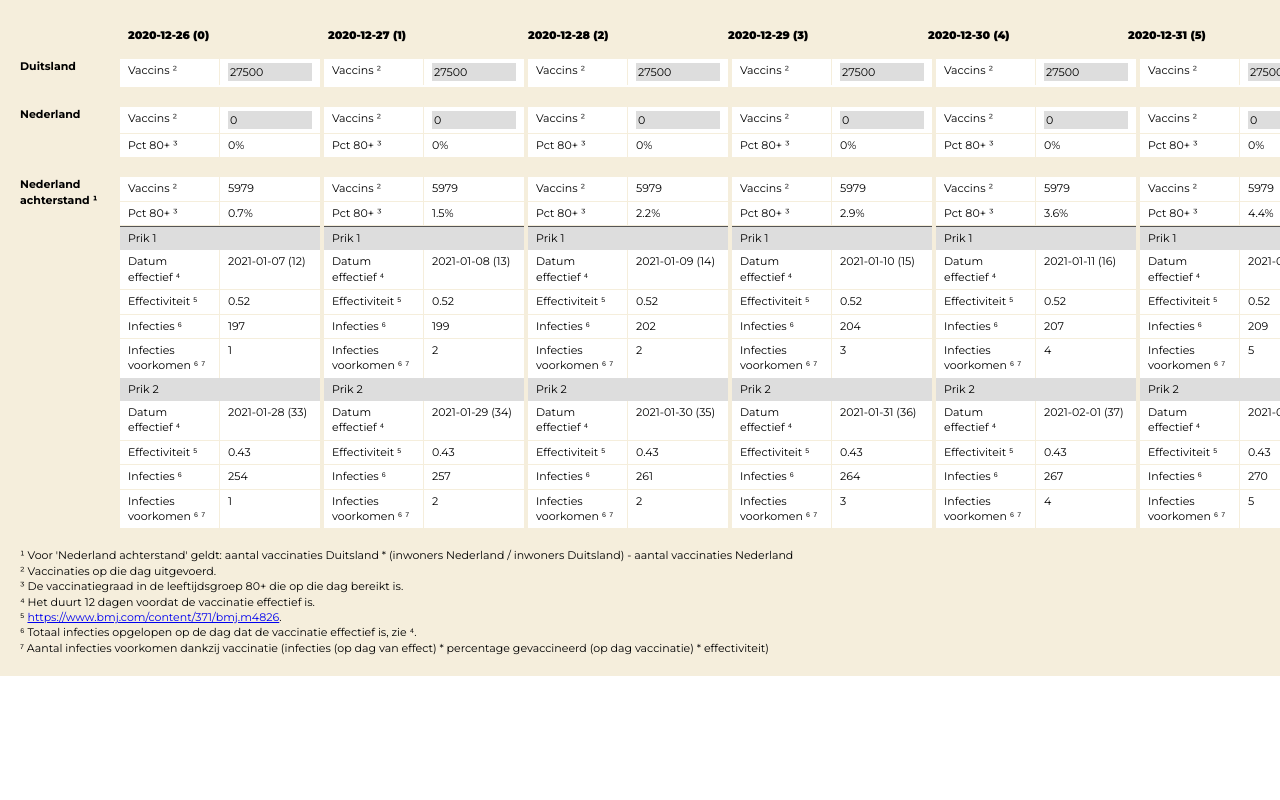
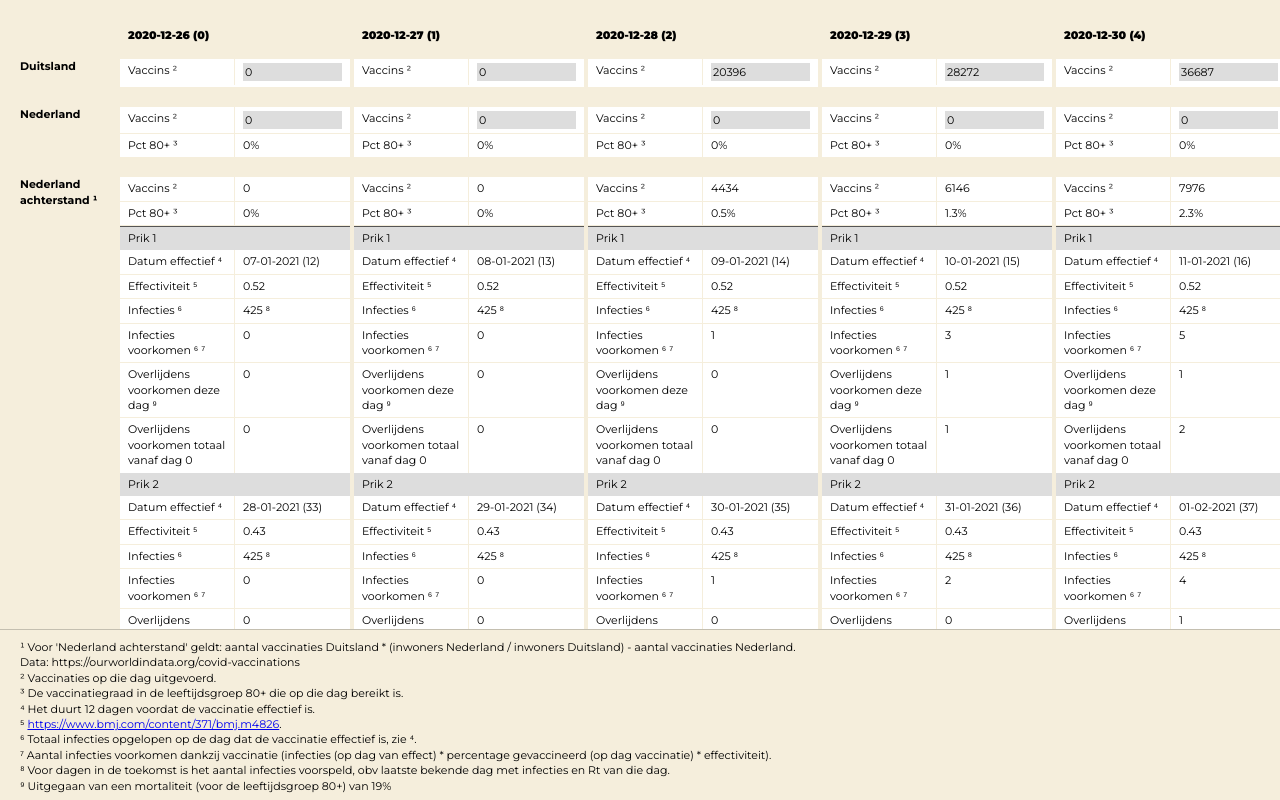
Before and after one commit to jeroenbreen/spuit-11, a Vue app: page / in a window 1280 px wide. Built offline with nearby package versions, Linux system fonts and the light colour scheme.

Commit message:
move main functions

```diff
--- /dev/null
+++ b/cases-to-situation/main.js
@@ -0,0 +1,17 @@
+// https://data.overheid.nl/dataset/11634-covid-19-karakteristieken-per-casus-landelijk
+const url = 'files/COVID-19_casus_landelijk.json';
+
+// infection is 4 days before a case administration (?)
+const date = '2020-12-30';
+
+
+$.getJSON( url, function( data ) {
+    let totalInfections80plus = 0;
+    for (let item of data) {
+        // todo we should make a correction for DPL (Date of first Positive Labresult) and DON Date of Notification
+        if ((item.Agegroup === '80-89' || item.Agegroup === '90+') && item.Date_statistics === date) {
+            totalInfections80plus++;
+        }
+    }
+    console.log(totalInfections80plus);
+});
--- a/src/app.vue
+++ b/src/app.vue
@@ -50,6 +50,7 @@
 
 <template>
     <div class="app">
+        <div class="content">
             <div class="header">
                 <div class="header__country"></div>
                 <div class="header__dates">
@@ -60,9 +61,12 @@
                     </div>
                 </div>
             </div>
+            <div class="countries">
                 <country
                         v-for="country in allCountries"
                         :country="country"/>
+            </div>
+        </div>
         <notes/>
     </div>
 </template>
@@ -74,9 +78,17 @@
 
     .app {
         background: $bg;
+        height: 100%;
+        position: absolute;
+        left: 0;
+        top: 0;
+        width: 100%;
+
+        .content {
+            height: calc(100% - 170px);
+            overflow: auto;
+            border-bottom: 1px solid rgba(0,0,0,0.2);
             padding: 20px;
-        overflow: auto;
-        height: 100%;
 
             .header {
                 display: flex;
@@ -91,11 +103,18 @@
                     display: flex;
 
                     .header__date {
-                    width: 200px;
+                        width: 230px;
                         padding: 8px;
                         font-weight: 800;
+                        margin-right: 4px;
                     }
                 }
             }
         }
+
+        .notes {
+            height: 170px;
+            padding: 10px 20px;
+        }
+    }
 </style>
--- a/src/components/notes.vue
+++ b/src/components/notes.vue
@@ -1,5 +1,6 @@
 <script>
     import vaccin from '@/data/vaccin';
+    import main from '@/tools/main';
 
     export default {
         name: 'notes',
@@ -10,7 +11,11 @@
                 vaccin
             }
         },
-        computed: {},
+        computed: {
+            mortality() {
+                return (main.mortality80plus * 100) + '%';
+            }
+        },
         methods: {}
     }
 </script>
@@ -18,13 +23,15 @@
 
 <template>
     <div class="notes">
-        ¹ Voor 'Nederland achterstand' geldt: aantal vaccinaties Duitsland * (inwoners Nederland / inwoners Duitsland) - aantal vaccinaties Nederland<br>
+        ¹ Voor 'Nederland achterstand' geldt: aantal vaccinaties Duitsland * (inwoners Nederland / inwoners Duitsland) - aantal vaccinaties Nederland.<br>Data: https://ourworldindata.org/covid-vaccinations<br>
         ² Vaccinaties op die dag uitgevoerd.<br>
         ³ De vaccinatiegraad in de leeftijdsgroep 80+ die op die dag bereikt is.<br>
         ⁴ Het duurt {{vaccin.shots[0].daysForEffect}} dagen voordat de vaccinatie effectief is.<br>
         ⁵ <a href="https://www.bmj.com/content/371/bmj.m4826" target="_blank">https://www.bmj.com/content/371/bmj.m4826</a>.<br>
         ⁶ Totaal infecties opgelopen op de dag dat de vaccinatie effectief is, zie ⁴.<br>
-        ⁷ Aantal infecties voorkomen dankzij vaccinatie (infecties (op dag van effect) * percentage gevaccineerd (op dag vaccinatie) * effectiviteit)
+        ⁷ Aantal infecties voorkomen dankzij vaccinatie (infecties (op dag van effect) * percentage gevaccineerd (op dag vaccinatie) * effectiviteit).<br>
+        ⁸ Voor dagen in de toekomst is het aantal infecties voorspeld, obv laatste bekende dag met infecties en Rt van die dag.<br>
+        ⁹ Uitgegaan van een mortaliteit (voor de leeftijdsgroep 80+) van {{mortality}}
     </div>
 </template>
 
--- a/src/components/vaccine-day-shot.vue
+++ b/src/components/vaccine-day-shot.vue
@@ -1,53 +1,37 @@
 <script>
     import { differenceInDays, format, addDays } from 'date-fns';
+
+    import main from '@/tools/main';
 
     export default {
         name: 'vaccine-day-shot',
         components: {},
         props: {
-            day: Object,
             country: Object,
-            vaccin: Object,
             shot: Object,
-            percentage: Number
+            vaccinationDayIndex: Number
         },
         computed: {
-            daysLater() {
-                let shotIndex, days;
-                shotIndex = this.vaccin.shots.indexOf(this.shot);
-                if (shotIndex === 0) {
-                    return this.vaccin.shots[0].daysForEffect;
-                } else {
-                    return this.vaccin.shots[1].wait + this.vaccin.shots[1].daysForEffect;
-                }
+            infections() {
+                return main.getInfectionsForDay(this.dayIndexOfEffect);
             },
-            relatedDate() {
-                return addDays(new Date(this.day.date), this.daysLater);
+            dayIndexOfEffect() {
+                return main.getDayIndexOfEffect(this.vaccinationDayIndex, this.shot);
             },
-            relatedDateFormatted() {
-                return format(this.relatedDate, 'yyyy-MM-dd');
-            },
-            relatedDateIndex() {
-                let startDate = new Date(this.country.vaccinationProgram[0].date);
-                return differenceInDays(this.relatedDate, startDate)
+            dateOfEffect() {
+                return format(addDays(main.dayZero, this.dayIndexOfEffect), 'dd-MM-yyyy')
             },
             situationIsKnown() {
-                return this.country.situation[this.relatedDateIndex];
+                return main.getSituationForDay(this.dayIndexOfEffect)
             },
-            infections() {
-                let lastSituation, daysApart, growthPerDay;
-                if (this.situationIsKnown) {
-                    return this.situationIsKnown.infections;
-                } else {
-                    lastSituation = this.country.situation[this.country.situation.length - 1];
-                    daysApart = differenceInDays(this.relatedDate, new Date(lastSituation.date));
-                    growthPerDay = Math.pow(lastSituation.Rt, (1/4));
-                    return lastSituation.infections * Math.pow(growthPerDay, daysApart);
-
-                }
+            preventedInfections() {
+                return main.getPreventedInfectionsForDay(this.country, this.vaccinationDayIndex, this.shot)
             },
-            prevented() {
-                return this.infections * this.shot.effectivity * this.percentage;
+            preventedDeceased() {
+                return main.getDeceasedFromInfections(this.preventedInfections);
+            },
+            preventedDeceasedTotal() {
+                return main.getPreventedDeceasedForRange(this.country, [0, this.vaccinationDayIndex], this.shot);
             }
         },
         methods: {}
@@ -65,7 +49,7 @@
                 Datum effectief ⁴
             </div>
             <div class="vaccine-day__value">
-                {{relatedDateFormatted}} ({{relatedDateIndex}})
+                {{dateOfEffect}} ({{dayIndexOfEffect}})
             </div>
         </div>
         <div class="vaccine-day__cell">
@@ -82,6 +66,7 @@
             </div>
             <div class="vaccine-day__value">
                 {{Math.round(infections)}}
+                <span v-if="!situationIsKnown">⁸</span>
             </div>
         </div>
         <div class="vaccine-day__cell">
@@ -89,7 +74,23 @@
                 Infecties voorkomen ⁶ ⁷
             </div>
             <div class="vaccine-day__value">
-                {{Math.round(prevented)}}
+                {{Math.round(preventedInfections)}}
+            </div>
+        </div>
+        <div class="vaccine-day__cell">
+            <div class="vaccine-day__label">
+                Overlijdens voorkomen deze dag ⁹
+            </div>
+            <div class="vaccine-day__value">
+                {{Math.round(preventedDeceased)}}
+            </div>
+        </div>
+        <div class="vaccine-day__cell">
+            <div class="vaccine-day__label">
+                Overlijdens voorkomen totaal vanaf dag 0
+            </div>
+            <div class="vaccine-day__value">
+                {{Math.round(preventedDeceasedTotal)}}
             </div>
         </div>
     </div>
--- a/src/components/vaccine-day.vue
+++ b/src/components/vaccine-day.vue
@@ -1,5 +1,7 @@
 <script>
     import VaccineDayShot from "./vaccine-day-shot";
+    import main from '@/tools/main';
+
     export default {
         name: 'vaccine-day',
         components: {VaccineDayShot},
@@ -11,18 +13,20 @@
             shots() {
                 return this.country.vaccin.shots;
             },
-            dayIndex() {
+            vaccinationDayIndex() {
                 return this.country.vaccinationProgram.indexOf(this.day);
             },
             percentage() {
-                let total = 0;
-                for (let i = 0; i < this.dayIndex + 1; i++) {
-                    total += Number(this.country.vaccinationProgram[i].n);
-                }
-                return total / this.country.population80plus;
+                return main.getPercentageVaccinated(this.country, this.vaccinationDayIndex);
             },
             percentageFormatted() {
                 return Math.round(1000 * this.percentage) / 10 + '%';
+            },
+            preventedDeceasedTotal() {
+                let shot1, shot2;
+                shot1 = main.getPreventedDeceasedForRange(this.country, [0, this.vaccinationDayIndex], this.shots[0]);
+                shot2 = main.getPreventedDeceasedForRange(this.country, [0, this.vaccinationDayIndex], this.shots[1]);
+                return shot1 + shot2;
             }
         },
         methods: {}
@@ -58,11 +62,24 @@
             class="vaccine-day__shots">
             <vaccine-day-shot
                 v-for="shot in shots"
-                :vaccin="country.vaccin"
                 :shot="shot"
                 :country="country"
-                :day="day"
-                :percentage="percentage"/>
+                :vaccination-day-index="vaccinationDayIndex"/>
+        </div>
+        <div
+            v-if="country.vaccin"
+            class="vaccine-day-shot">
+            <div class="vaccine-day-shot__title">
+                Totaal van de 2 shots
+            </div>
+            <div class="vaccine-day__cell">
+                <div class="vaccine-day__label">
+                    Overlijdens voorkomen totaal
+                </div>
+                <div class="vaccine-day__value">
+                    {{Math.round(preventedDeceasedTotal)}}
+                </div>
+            </div>
         </div>
     </div>
 </template>
@@ -72,7 +89,7 @@
     @import '@/styles/variables.scss';
 
     .vaccine-day {
-        width: 200px;
+        width: 230px;
         background: #fff;
         margin-right: 4px;
 
--- a/src/data/countries.js
+++ b/src/data/countries.js
@@ -1,3 +1,6 @@
+// source for number of vaccines given
+// https://ourworldindata.org/covid-vaccinations
+
 const countries = [
     {
         name: 'Duitsland',
@@ -5,77 +8,78 @@ const countries = [
         vaccinationProgram: [
             {
                 date: '2020-12-26',
-                n: 27500
+                n: 0
             }, {
                 date: '2020-12-27',
-                n: 27500
+                n: 0
             }, {
                 date: '2020-12-28',
-                n: 27500
+                n: 20396
             }, {
                 date: '2020-12-29',
-                n: 27500
+                n: 28272
             }, {
                 date: '2020-12-30',
-                n: 27500
+                n: 36687
             }, {
                 date: '2020-12-31',
-                n: 27500
+                n: 36002
             }, {
                 date: '2021-01-01',
-                n: 100000
+                n: 33397
             }, {
                 date: '2021-01-02',
-                n: 100000
+                n: 36207
             }, {
                 date: '2021-01-03',
-                n: 100000
-            }, {
-                date: '2021-01-04',
-                n: 100000
-            }, {
-                date: '2021-01-05',
-                n: 100000
-            }, {
-                date: '2021-01-06',
-                n: 100000
-            }, {
-                date: '2021-01-07',
-                n: 100000
-            }, {
-                date: '2021-01-08',
-                n: 100000
-            }, {
-                date: '2021-01-09',
-                n: 100000
-            }, {
-                date: '2021-01-10',
-                n: 100000
-            }, {
-                date: '2021-01-11',
-                n: 100000
-            }, {
-                date: '2021-01-12',
-                n: 100000
-            }, {
-                date: '2021-01-13',
-                n: 100000
-            }, {
-                date: '2021-01-14',
-                n: 100000
-            }, {
-                date: '2021-01-15',
-                n: 100000
-            }, {
-                date: '2021-01-16',
-                n: 100000
-            }, {
-                date: '2021-01-17',
-                n: 100000
-            }, {
-                date: '2021-01-18',
-                n: 100000
+                n: 30000
             }
+            // , {
+            //     date: '2021-01-04',
+            //     n: 100000
+            // }, {
+            //     date: '2021-01-05',
+            //     n: 100000
+            // }, {
+            //     date: '2021-01-06',
+            //     n: 100000
+            // }, {
+            //     date: '2021-01-07',
+            //     n: 100000
+            // }, {
+            //     date: '2021-01-08',
+            //     n: 100000
+            // }, {
+            //     date: '2021-01-09',
+            //     n: 100000
+            // }, {
+            //     date: '2021-01-10',
+            //     n: 100000
+            // }, {
+            //     date: '2021-01-11',
+            //     n: 100000
+            // }, {
+            //     date: '2021-01-12',
+            //     n: 100000
+            // }, {
+            //     date: '2021-01-13',
+            //     n: 100000
+            // }, {
+            //     date: '2021-01-14',
+            //     n: 100000
+            // }, {
+            //     date: '2021-01-15',
+            //     n: 100000
+            // }, {
+            //     date: '2021-01-16',
+            //     n: 100000
+            // }, {
+            //     date: '2021-01-17',
+            //     n: 100000
+            // }, {
+            //     date: '2021-01-18',
+            //     n: 100000
+            // }
         ]
     }, {
         name: 'Nederland',
@@ -109,52 +113,53 @@ const countries = [
             }, {
                 date: '2021-01-03',
                 n: 0
-            }, {
-                date: '2021-01-04',
-                n: 0
-            }, {
-                date: '2021-01-05',
-                n: 0
-            }, {
-                date: '2021-01-06',
-                n: 0
-            }, {
-                date: '2021-01-07',
-                n: 0
-            }, {
-                date: '2021-01-08',
-                n: 0
-            }, {
-                date: '2021-01-09',
-                n: 0
-            }, {
-                date: '2021-01-10',
-                n: 0
-            }, {
-                date: '2021-01-11',
-                n: 0
-            }, {
-                date: '2021-01-12',
-                n: 0
-            }, {
-                date: '2021-01-13',
-                n: 0
-            }, {
-                date: '2021-01-14',
-                n: 0
-            }, {
-                date: '2021-01-15',
-                n: 0
-            }, {
-                date: '2021-01-16',
-                n: 0
-            }, {
-                date: '2021-01-17',
-                n: 0
-            }, {
-                date: '2021-01-18',
-                n: 0
             }
+            // , {
+            //     date: '2021-01-04',
+            //     n: 0
+            // }, {
+            //     date: '2021-01-05',
+            //     n: 0
+            // }, {
+            //     date: '2021-01-06',
+            //     n: 0
+            // }, {
+            //     date: '2021-01-07',
+            //     n: 0
+            // }, {
+            //     date: '2021-01-08',
+            //     n: 0
+            // }, {
+            //     date: '2021-01-09',
+            //     n: 0
+            // }, {
+            //     date: '2021-01-10',
+            //     n: 0
+            // }, {
+            //     date: '2021-01-11',
+            //     n: 0
+            // }, {
+            //     date: '2021-01-12',
+            //     n: 0
+            // }, {
+            //     date: '2021-01-13',
+            //     n: 0
+            // }, {
+            //     date: '2021-01-14',
+            //     n: 0
+            // }, {
+            //     date: '2021-01-15',
+            //     n: 0
+            // }, {
+            //     date: '2021-01-16',
+            //     n: 0
+            // }, {
+            //     date: '2021-01-17',
+            //     n: 0
+            // }, {
+            //     date: '2021-01-18',
+            //     n: 0
+            // }
         ]
     }
 ];
--- a/src/data/situation.js
+++ b/src/data/situation.js
@@ -2,9 +2,20 @@
 const situation = [
     {
         date: '2020-12-26',
-        // this is a virtual number yet
-        infections: 170,
-        Rt: 1.05
+        infections: 378
+    },{
+        date: '2020-12-27',
+        infections: 387
+    },{
+        date: '2020-12-28',
+        infections: 481
+    },{
+        date: '2020-12-29',
+        infections: 543
+    },{
+        date: '2020-12-29',
+        infections: 425,
+        Rt: 1
     }
 ];
 
--- /dev/null
+++ b/src/tools/main.js
@@ -0,0 +1,83 @@
+import situation from '@/data/situation';
+import vaccin from '@/data/vaccin';
+import main from '@/tools/main';
+
+// concepts
+// 'vaccinationDay' is the number of days since start vaccination program of Germany (2020-12-26), starting with 0
+
+
+// needs more attention
+// week 51 309 fatalities, week 48 1634 cases
+const mortality80plus = 0.19;
+const dayZero = new Date('2020-12-26');
+
+const getSituationForDay = function(day) {
+    return situation[day];
+};
+
+const getInfectionsForDay = function(day) {
+    let lastSituation, daysApart, growthPerDay;
+    if (getSituationForDay(day)) {
+        return getSituationForDay(day).infections;
+    } else {
+        lastSituation = situation[situation.length - 1];
+        daysApart = day - situation.length + 1;
+        growthPerDay = Math.pow(lastSituation.Rt, (1/4));
+        return lastSituation.infections * Math.pow(growthPerDay, daysApart);
+    }
+};
+
+const getPreventedDeceasedForRange = function(country, range, shot) {
+    let totalInfections = 0;
+    for (let i = range[0]; i < range[1] + 1; i++) {
+        totalInfections += getPreventedInfectionsForDay(country, i, shot);
+    }
+    return getDeceasedFromInfections(totalInfections);
+};
+
+const getPreventedInfectionsForDay = function(country, vaccinationDay, shot) {
+    let dayIndexOfEffect, infections, effectivity, percentageVaccinated;
+    dayIndexOfEffect = getDayIndexOfEffect(vaccinationDay, shot);
+    infections = getInfectionsForDay(dayIndexOfEffect);
+    effectivity = shot.effectivity;
+    percentageVaccinated = getPercentageVaccinated(country, vaccinationDay);
+    return infections * effectivity * percentageVaccinated;
+};
+
+const getPercentageVaccinated = function(country, vaccinationDay) {
+    let total = 0;
+    for (let i = 0; i < vaccinationDay + 1; i++) {
+        total += Number(country.vaccinationProgram[i].n);
+    }
+    return total / country.population80plus;
+};
+
+const getDayIndexOfEffect = function(vaccinationDay, shot) {
+    return vaccinationDay + getDaysLaterOfEffect(shot);
+};
+
+const getDaysLaterOfEffect = function(shot) {
+    let shotIndex = vaccin.shots.indexOf(shot);
+    if (shotIndex === 0) {
+        return vaccin.shots[0].daysForEffect;
+    } else {
+        return vaccin.shots[1].wait + vaccin.shots[1].daysForEffect;
+    }
+};
+
+const getDeceasedFromInfections = function(infections) {
+    return infections * mortality80plus;
+};
+
+export default {
+    getInfectionsForDay,
+    getPreventedInfectionsForDay,
+    getPercentageVaccinated,
+    getDayIndexOfEffect,
+    getDaysLaterOfEffect,
+    getSituationForDay,
+    getDeceasedFromInfections,
+    getPreventedDeceasedForRange,
+    mortality80plus,
+    dayZero
+}
```
Also changed, not shown: cases-to-situation/index.html (added, +16 -0 lines), 1 other file (tests, documents, lock files or other folders). Lines whose indentation alone changed are shown as unchanged.
